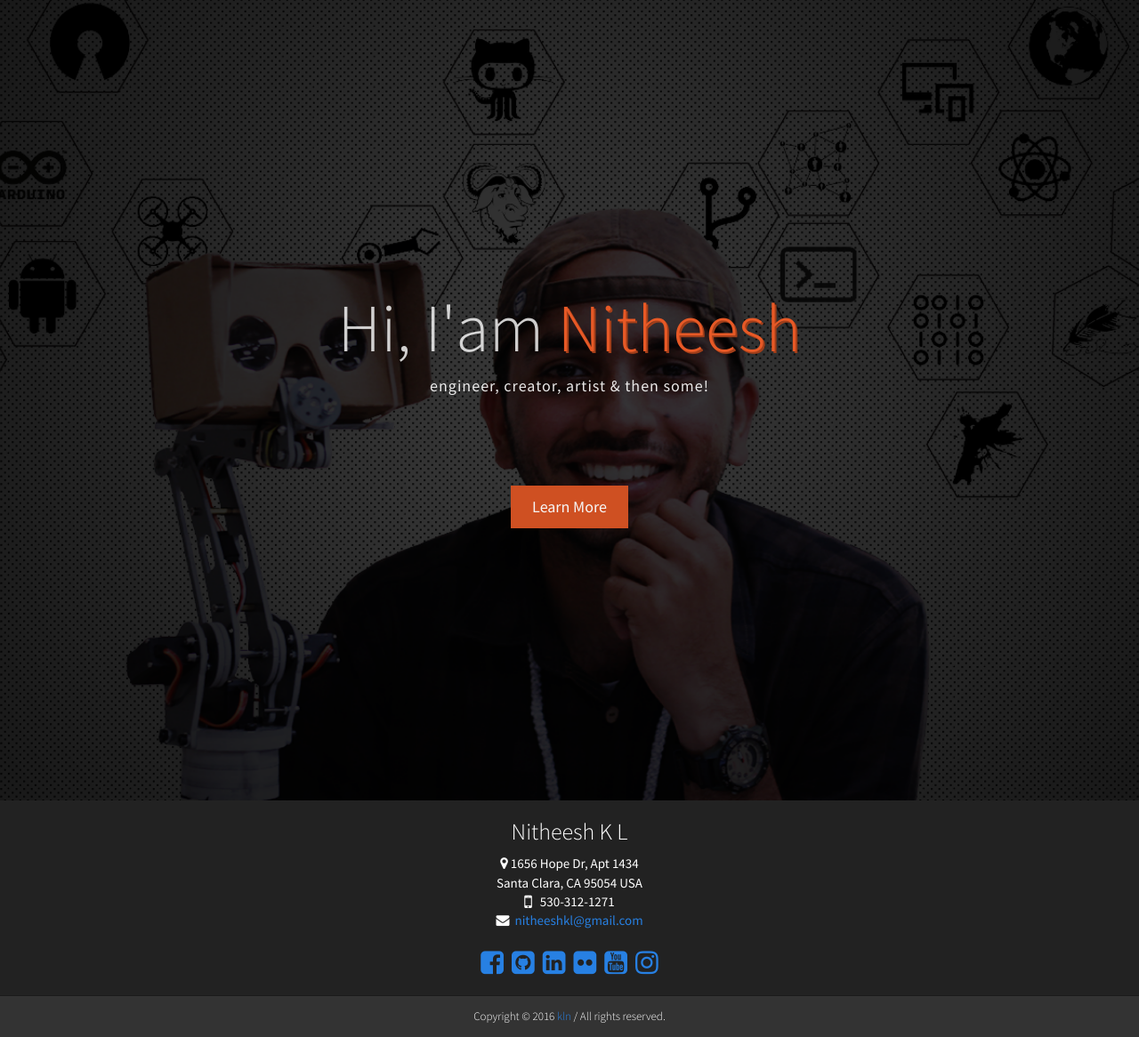
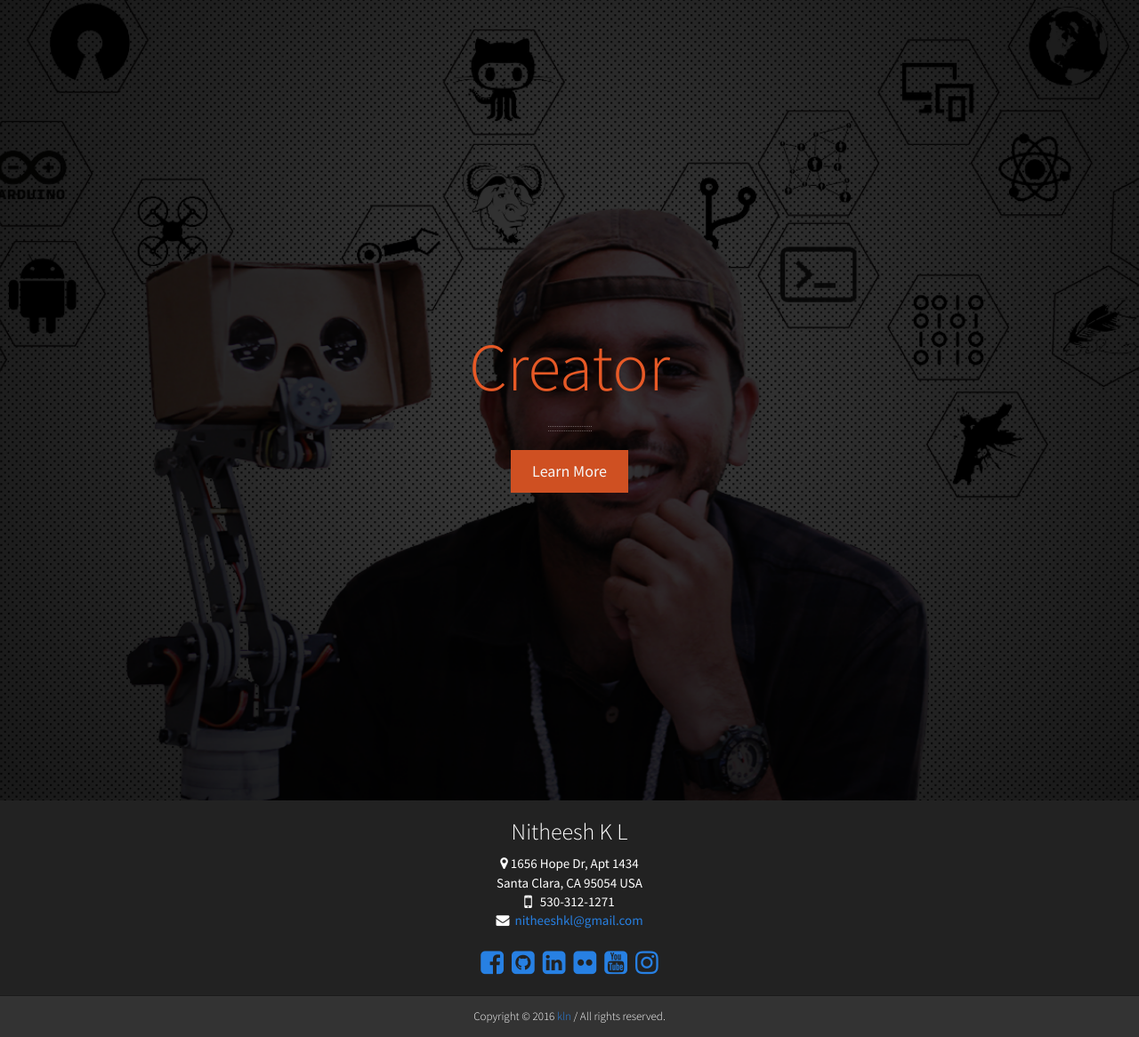
Before and after one commit to nitheeshkl/nitheeshkl.github.io, a Jekyll site: the page built from _pages/02_splash.md, in a window 1280 px wide. Shown: the whole page at 89% size. Built offline with Jekyll 4.4.1, drawn with Linux system fonts in a browser that asks for light colours; nearby versions of some CDN libraries; some web fonts are replaced.

Commit message:
add splash page ticker
Signed-off-by: Nitheesh K L <nitheesh.k.l@intel.com>

```diff
--- a/_includes/scripts.html
+++ b/_includes/scripts.html
@@ -2,4 +2,5 @@
 <script src="/assets/js/bootstrap.min.js"></script>
 
 <script type="text/javascript" src="{{ base_path }}/assets/js/jquery.parallax.js"></script>
+<script type="text/javascript" src="{{ base_path }}/assets/js/vticker.min.js"></script>
 <script type="text/javascript" src="{{ base_path }}/assets/js/splash.js"></script>
--- a/_layouts/splash_page.html
+++ b/_layouts/splash_page.html
@@ -6,8 +6,19 @@
     <div class="container">
       <div class="row">
         <div class="col-md-10 col-md-offset-1">
-        <h1>Hi, I'am <span class="brand-heading">Nitheesh</span></h1>
-        <p class="intro-text">engineer, creator, artist & then some!</p>
+		  <h1>
+            <div id="splash-ticker">
+                <ul>
+                    <li><span class="brand-heading">Engineer</span></li>
+                    <li><span class="brand-heading">Creator</span></li>
+                    <li><span class="brand-heading">Artist</span></li>
+                    <li><span class="brand-heading">Sportsman</span></li>
+                    <li><span class="brand-heading">Traveller</span></li>
+                </ul>
+            </div>
+		  </h1>
+        <!-- <p class="intro-text">engineer, creator, artist & then some!</p> -->
+		<hr/>
         <a href="#about" id="intro-btn" class="btn btn-primary btn-lg page-scroll">Learn More</a>
         </div>
       </div>
--- a/assets/_sass/_custom_styles.scss
+++ b/assets/_sass/_custom_styles.scss
@@ -64,13 +64,26 @@
     color: rgba(255, 255, 255, 0.8);
 }
 
+#intro .intro-body #splash-ticker {
+    height: 80px;
+}
+
 #intro .intro-body .brand-heading {
     color: #E75926;
-    text-shadow: 2px 2px #a13e1a;
+    /* text-shadow: 2px 2px #a13e1a; */
 }
 
 #intro .intro-body .intro-text {
     font-size: 18px;
+}
+#intro .intro-body hr {
+    border-width: 1px 0px;
+    border-style: dotted none;
+    border-color: rgba(255, 255, 255, 0.35);
+    border-image: none;
+    width: 49px;
+    height: 4px;
+
 }
 
 @media(min-width:768px) {
@@ -81,7 +94,7 @@
 #intro .intro-body .intro-text {
     font-size: 18px;
     letter-spacing: 1px;
-    margin-bottom: 100px;
+    margin-bottom: 50px;
     color: rgba(255, 255, 255, 0.9);
 }
 }
--- a/assets/js/splash.js
+++ b/assets/js/splash.js
@@ -49,6 +49,12 @@
     }
 
     initParallax();
+
+    //vticker
+    $(function() {
+  		$('#splash-ticker').vTicker('init', {padding: 4});
+	});
+
 }());
 
 }
```
Also changed, not shown: assets/js/vticker.min.js (added).
